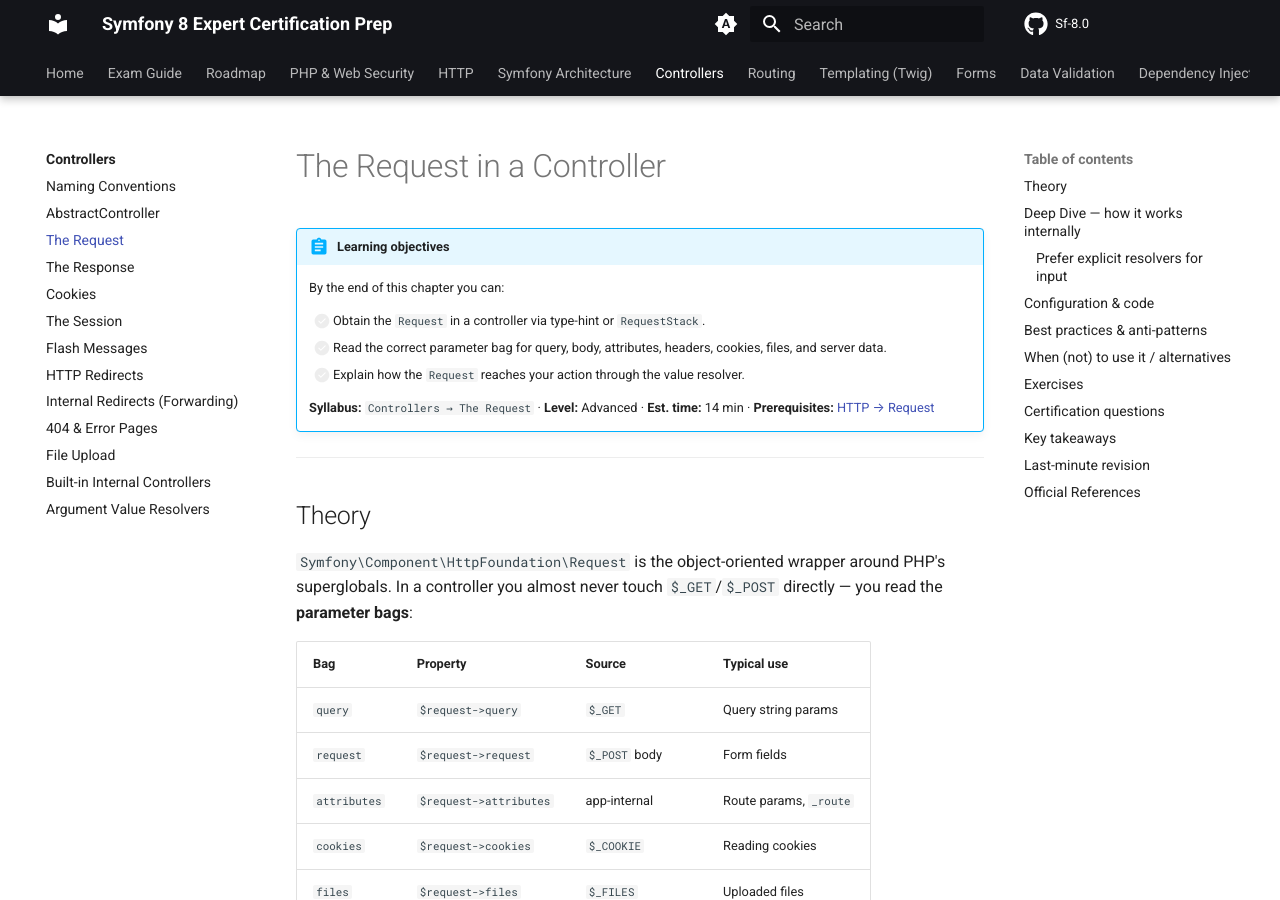
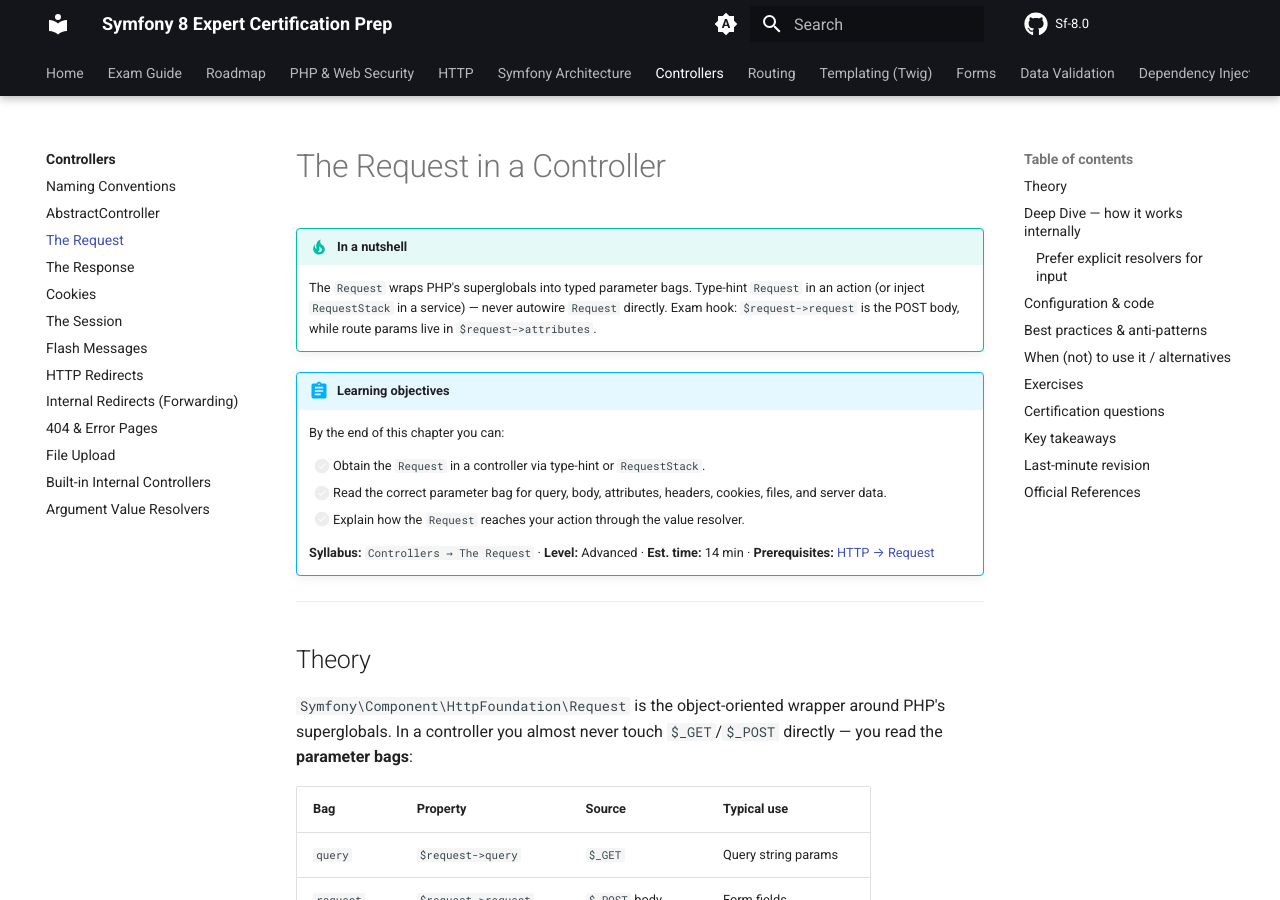
Before and after one commit to jasseryah-mazars/Sf-8.0, an MkDocs documentation site: the page built from docs/controllers/request.md, in a window 1280 px wide and 900 px high. Built offline with MkDocs 1.6.1 and Material for MkDocs 9.7.7, drawn with Linux system fonts in a browser that asks for light colours; comment, search, counter and statistics services are not loaded; the version menu is left out.

Commit message:
docs: enhancement pass — security + architecture TL;DRs + fact-check fixes
security: AbstractAuthenticator::createToken returns PostAuthenticationToken;
security:help -> debug:config security. Additive only.

Co-Authored-By: Claude Opus 4.8 <noreply@anthropic.com>
Claude-Session: https://claude.ai/code/session_01JZmgF9DXThim3UADm1BKVL

```diff
--- a/docs/controllers/request.md
+++ b/docs/controllers/request.md
@@ -1,4 +1,10 @@
 # The Request in a Controller
+
+!!! tip "In a nutshell"
+    The `Request` wraps PHP's superglobals into typed parameter bags. Type-hint
+    `Request` in an action (or inject `RequestStack` in a service) — never autowire
+    `Request` directly. Exam hook: `$request->request` is the POST body, while route
+    params live in `$request->attributes`.
 
 !!! abstract "Learning objectives"
     By the end of this chapter you can:
```
Also changed, not shown: docs/controllers/abstract-controller.md (+6 -0 lines), docs/controllers/http-redirects.md (+5 -0 lines), docs/controllers/response.md (+5 -0 lines), docs/controllers/session.md (+6 -0 lines), docs/controllers/value-resolvers.md (+6 -0 lines).
